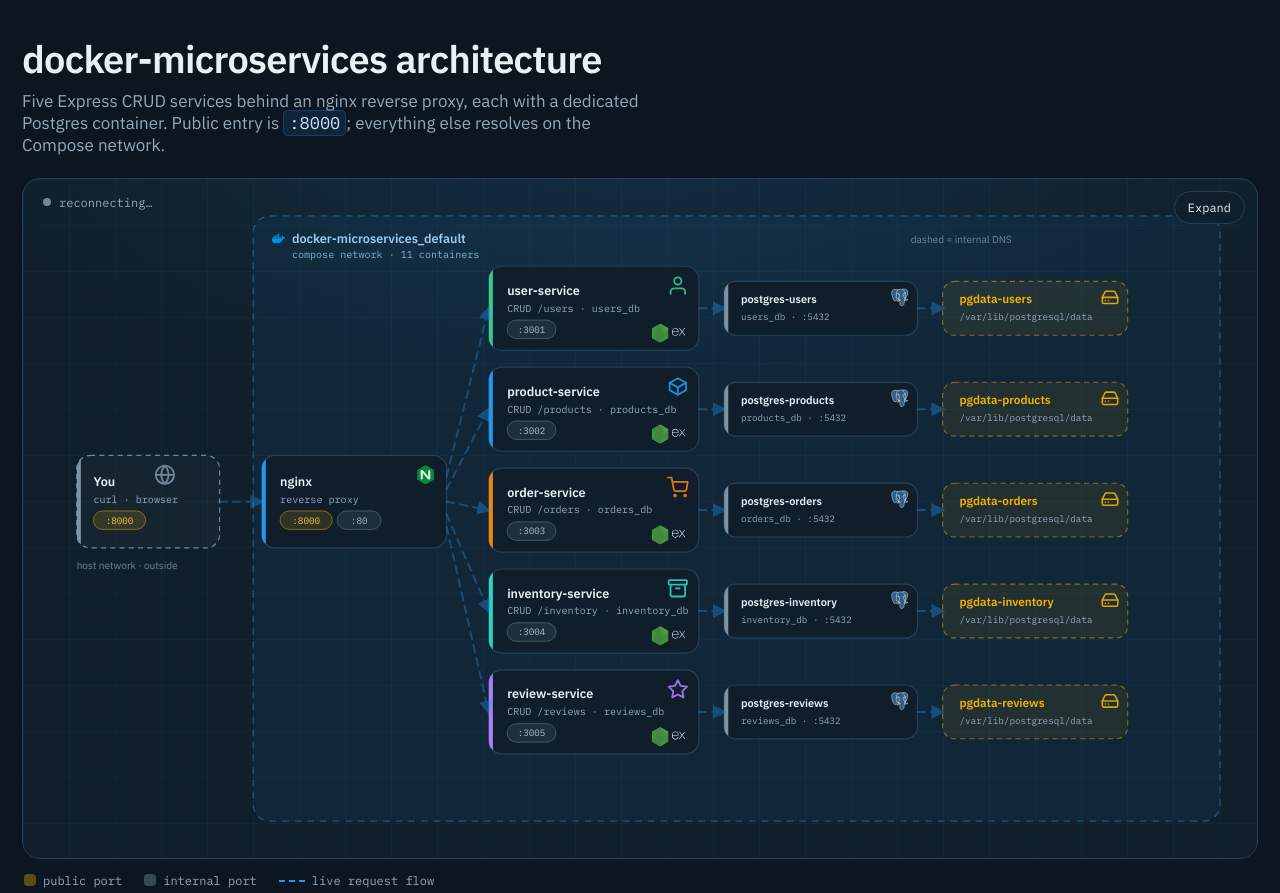
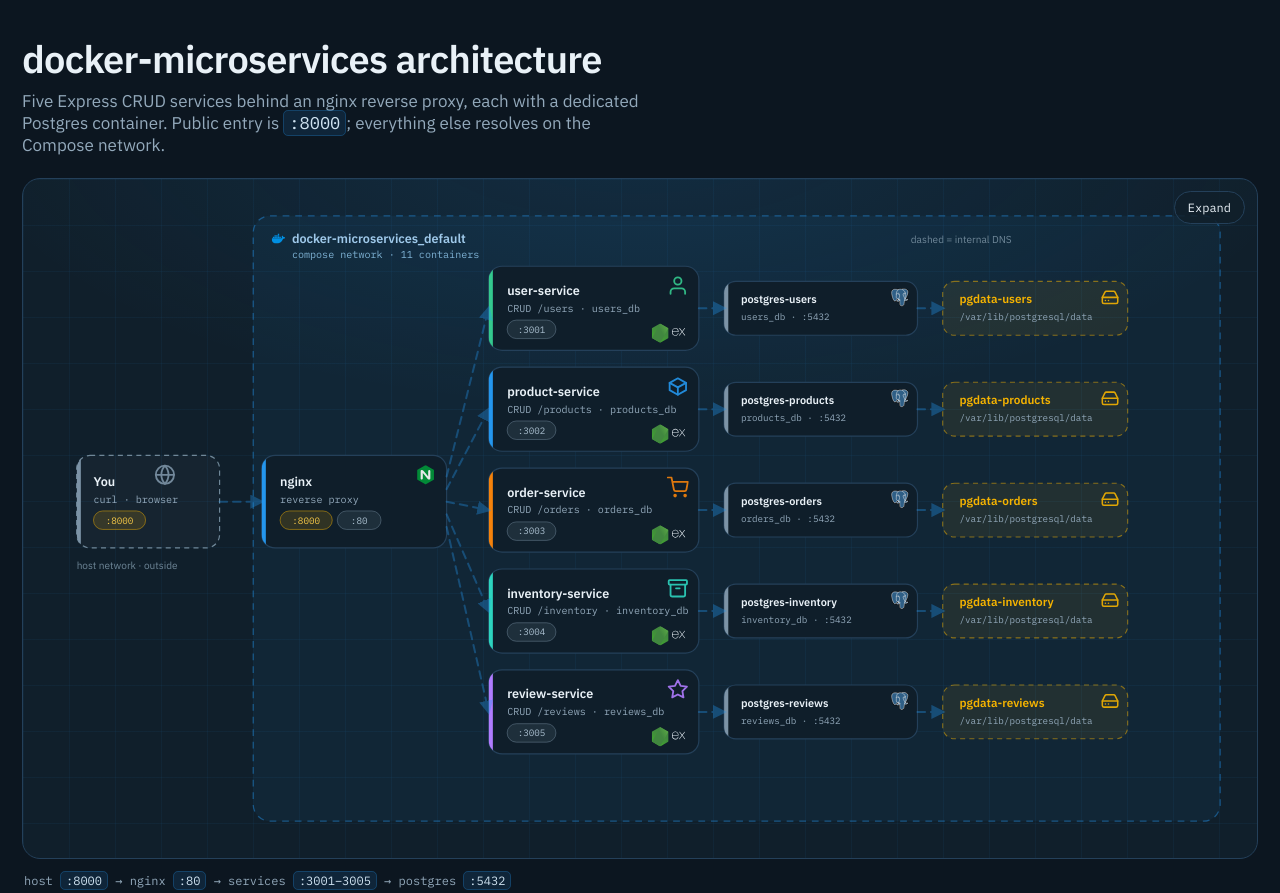
Before and after one commit to awenmirasol234/docker-microservices, a plain HTML site: page architecture.html in a window 1280 px wide. Shown: the top 893 px of the page. Drawn offline with Linux system fonts and the light colour scheme; no server answers.

Commit message:
feat: drop live status from diagram and add ports strip

```diff
--- a/architecture.html
+++ b/architecture.html
@@ -29,9 +29,6 @@
 .expand-btn{position:absolute;top:12px;right:12px;border-radius:999px;font-family:var(--mono);font-size:12px;background:rgba(16,31,43,.88);border:1px solid var(--line);color:var(--ink);padding:8px 13px;cursor:pointer;z-index:2}
 .expand-btn:hover{border-color:var(--docker)}
 .expand-btn:focus-visible{outline:2px solid var(--docker);outline-offset:2px}
-.live-status{position:absolute;top:16px;left:20px;font-family:var(--mono);font-size:12px;color:var(--muted);display:flex;align-items:center;gap:8px;z-index:2}
-.live-status .dot{width:8px;height:8px;border-radius:50%;background:var(--muted-2)}
-.live-status.is-connected .dot{background:#22A65A;box-shadow:0 0 0 4px rgba(34,166,90,.15)}
 .panel:fullscreen,.panel.fullscreen-fallback{border-radius:0}
 .panel.fullscreen-fallback{position:fixed;inset:0;z-index:9999;background:radial-gradient(1100px 460px at 50% -8%,rgba(36,150,237,.12),transparent 62%),var(--bg-2)}
 .panel:fullscreen .diagram-wide,.panel.fullscreen-fallback .diagram-wide{max-height:100vh}
@@ -115,7 +112,6 @@
   </header>
 
   <section class="panel" id="panel" aria-label="Architecture diagram">
-    <div class="live-status" id="liveStatus" role="status" aria-live="polite"><span class="dot"></span><span id="liveText">connecting…</span></div>
     <button class="expand-btn" id="expandBtn" aria-pressed="false">Expand</button>
 
     <svg class="diagram-wide" viewBox="0 0 1420 760" preserveAspectRatio="xMidYMid meet" role="img" aria-labelledby="archTitle archDesc">
@@ -435,6 +431,8 @@
     </div>
   </section>
 
+  <p style="font-family:var(--mono);font-size:12px;color:var(--muted);margin:14px 2px 0">host <code>:8000</code> → nginx <code>:80</code> → services <code>:3001–3005</code> → postgres <code>:5432</code></p>
+
   <div class="legend" aria-label="Legend">
     <span><span class="swatch sw-pub"></span>public port</span>
     <span><span class="swatch sw-int"></span>internal port</span>
@@ -446,8 +444,6 @@
 (function(){
   var panel = document.getElementById('panel');
   var btn = document.getElementById('expandBtn');
-  var status = document.getElementById('liveStatus');
-  var text = document.getElementById('liveText');
   function syncBtn(){
     var full = document.fullscreenElement === panel || panel.classList.contains('fullscreen-fallback');
     btn.textContent = full ? 'Exit' : 'Expand';
@@ -464,15 +460,9 @@
   document.addEventListener('keydown', function(e){
     if (e.key === 'Escape' && panel.classList.contains('fullscreen-fallback')) { panel.classList.remove('fullscreen-fallback'); syncBtn(); }
   });
-  function setLive(msg, connected){
-    text.textContent = msg;
-    status.classList.toggle('is-connected', !!connected);
-  }
-  if (!('EventSource' in window)) { setLive('live flow not supported', false); return; }
+  if (!('EventSource' in window)) return;
   var es;
-  try { es = new EventSource('/events'); } catch (err) { setLive('live flow unavailable', false); return; }
-  es.onopen = function(){ setLive('live · waiting for traffic', true); };
-  es.onerror = function(){ setLive('reconnecting…', false); };
+  try { es = new EventSource('/events'); } catch (err) { return; }
   es.onmessage = function(ev){
     var msg;
     try { msg = JSON.parse(ev.data); } catch (err) { return; }
@@ -481,7 +471,6 @@
     var nodes = document.querySelectorAll(sel);
     if (!nodes.length) return;
     nodes.forEach(function(n){ n.classList.add('is-active'); });
-    setLive(msg.label || ('flow: ' + msg.flow), true);
     setTimeout(function(){
       nodes.forEach(function(n){ n.classList.remove('is-active'); });
     }, 900);
```
